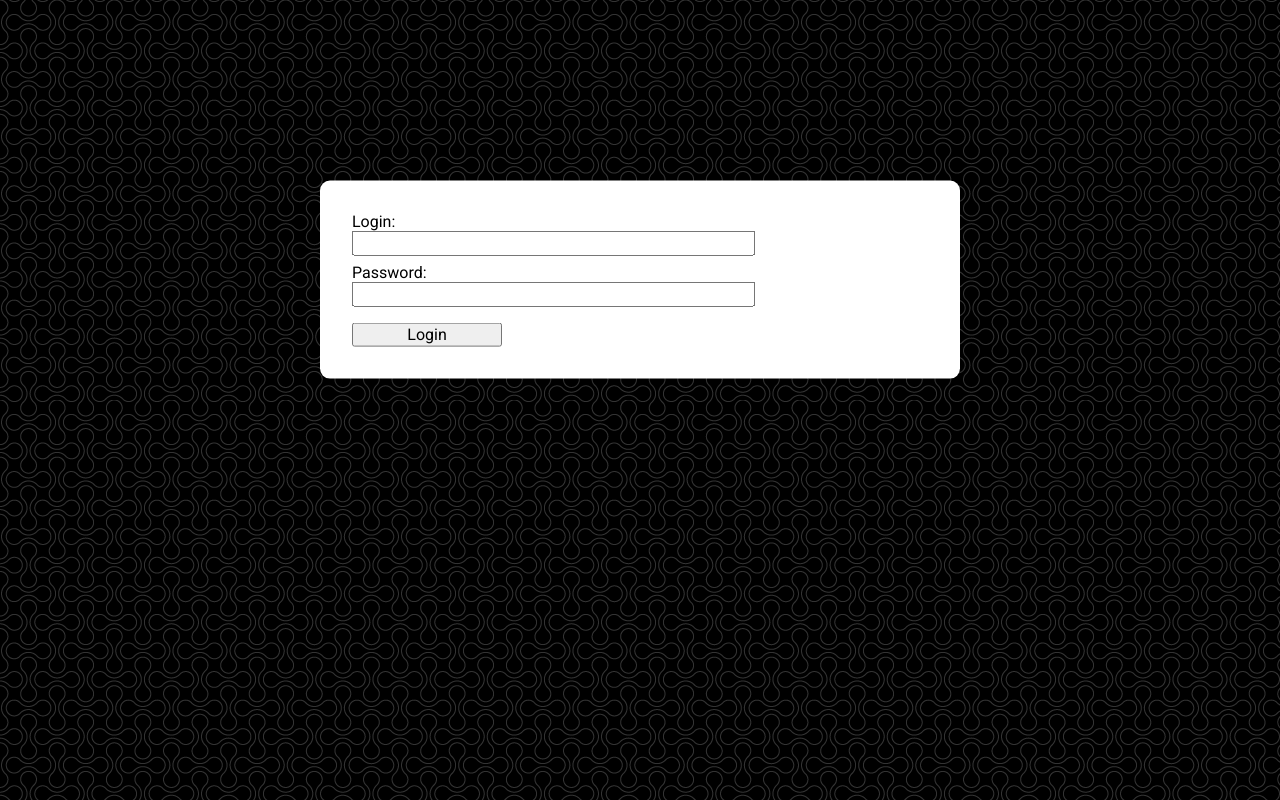
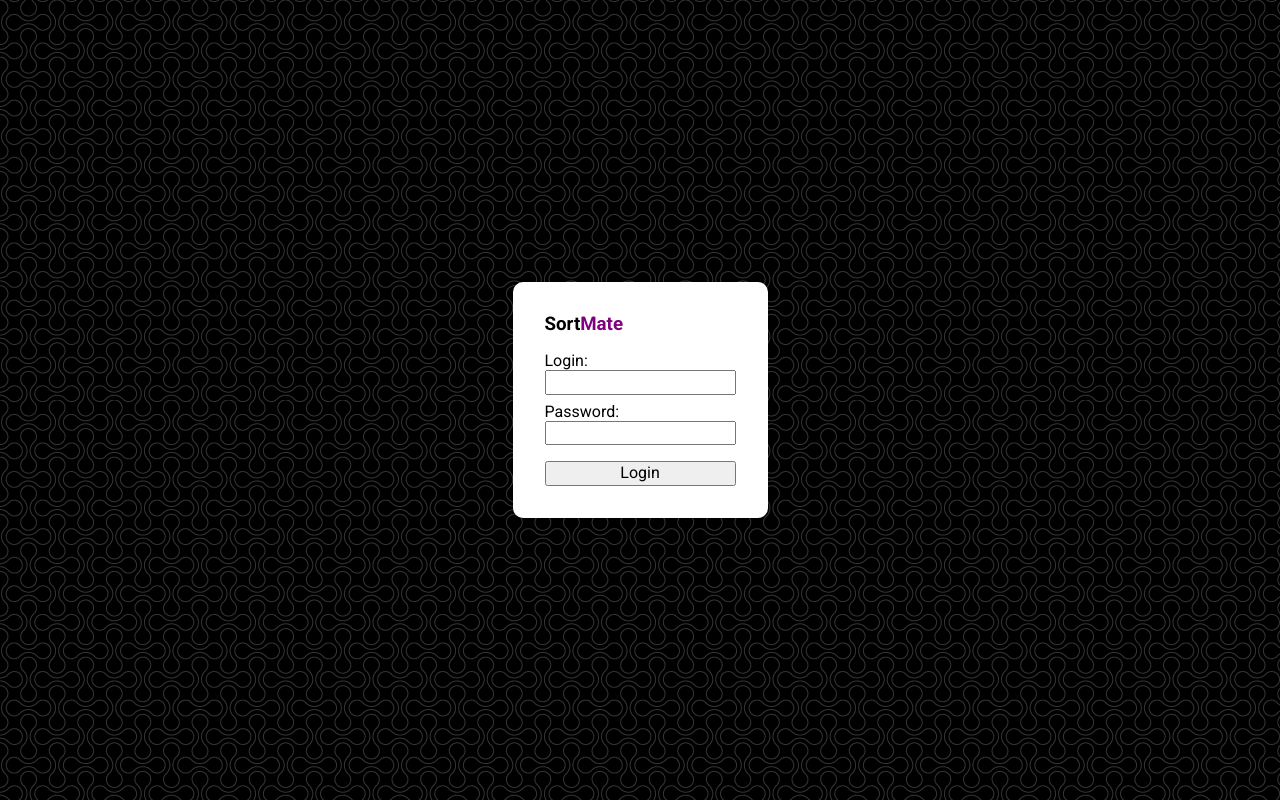
Before and after one commit to Marucik/SortMate, a Vue app: page /login in a window 1280 px wide. Built offline with nearby package versions, Linux system fonts and the light colour scheme; what vue-toast-notification would draw is missing.

Commit message:
Implemented JWT Token.

```diff
--- a/babel.config.js
+++ b/babel.config.js
@@ -1,3 +1,3 @@
 module.exports = {
-  presets: ["@vue/cli-plugin-babel/preset"]
+  presets: ["@vue/cli-plugin-babel/preset", "@babel/preset-env"]
 };
--- a/src/components/Admin/ProductRequest.vue
+++ b/src/components/Admin/ProductRequest.vue
@@ -30,7 +30,9 @@ export default {
   methods: {
     async acceptRequest() {
       try {
-        await axios.post(`/api/product-requests/${this.request.id}:accept`);
+        await axios.post(`/api/product-requests/${this.request.id}:accept`, {
+          headers: { Authorization: `Bearer: ${localStorage.token}` }
+        });
         this.accepted = true;
         this.$emit("requestAccepted", this.request.id);
       } catch {
--- a/src/router/index.js
+++ b/src/router/index.js
@@ -3,6 +3,7 @@ import VueRouter from "vue-router";
 import Home from "../views/Home.vue";
 import Admin from "../views/Admin.vue";
 import Login from "../views/Login.vue";
+import axios from "axios";
 
 Vue.use(VueRouter);
 
@@ -21,10 +22,14 @@ const routes = [
     path: "/admin",
     name: "Admin",
     component: Admin,
-    beforeEnter: (to, from, next) => {
-      if (localStorage.authenticated) {
+    beforeEnter: async (to, from, next) => {
+      try {
+        await axios.get("/api/users/me", {
+          headers: { Authorization: `Bearer: ${localStorage.token}` }
+        });
         next();
-      } else {
+      } catch (error) {
+        Vue.$toast.error("Please login first.");
         next("/login");
       }
     }
--- a/src/views/Admin.vue
+++ b/src/views/Admin.vue
@@ -1,7 +1,9 @@
 <template>
   <div class="admin-wrapper">
     <div class="admin-header">
-      <h2 class="header-title">SortMate Admin</h2>
+      <h2 class="header-title" @click="goToHome">
+        Sort<span>Mate</span> Admin
+      </h2>
       <button class="logout-button" @click="logoutUser">Logout</button>
     </div>
     <div class="admin-main">
@@ -28,13 +30,20 @@ export default {
     };
   },
   async beforeMount() {
-    let response = await axios.get("/api/product-requests");
+    try {
+      let response = await axios.get("/api/product-requests", {
+        headers: { Authorization: `Bearer: ${localStorage.token}` }
+      });
 
-    this.requests = response.data;
+      this.requests = response.data;
+    } catch (error) {
+      this.logoutUser();
+      this.$toast.error("Token expired. Please login again.");
+    }
   },
   methods: {
     logoutUser() {
-      localStorage.authenticated = false;
+      localStorage.clear("token");
       this.$router.push("/login");
     },
     filterRequests(id) {
@@ -42,6 +51,9 @@ export default {
         this.requests = this.requests.filter(element => element.id !== id);
       }, 300);
       this.$toast.success("Request accepted!");
+    },
+    goToHome() {
+      this.$router.push("/");
     }
   }
 };
@@ -67,4 +79,12 @@ export default {
 .header-title {
   margin: 0;
 }
+
+.header-title {
+  cursor: pointer;
+}
+
+.header-title span {
+  color: purple;
+}
 </style>
--- a/src/views/Home.vue
+++ b/src/views/Home.vue
@@ -15,6 +15,7 @@
       @closeRequest="hideRequest"
     />
     <CameraFeed @scan="propToNotify" @progress="updateProgress" />
+    <button class="linkButton" @click="goToLogin">Admin</button>
   </div>
 </template>
 
@@ -63,6 +64,9 @@ export default {
     },
     updateProgress(value) {
       this.scanProgress = value;
+    },
+    goToLogin() {
+      this.$router.push("/admin");
     }
   }
 };
@@ -78,6 +82,25 @@ export default {
   align-items: center;
 }
 
+.linkButton {
+  position: fixed;
+  top: 1rem;
+  left: 1rem;
+  padding: 0.1rem 0.5rem;
+  display: block;
+  outline: none;
+  background-color: #fff;
+  border: 5px black solid;
+  border-radius: 1rem;
+  opacity: 0.8;
+  transition: transform 0.1s ease-out;
+}
+
+.linkButton:hover {
+  cursor: pointer;
+  transform: scale(1.1);
+}
+
 #camera {
   height: 100%;
 }
--- a/src/views/Login.vue
+++ b/src/views/Login.vue
@@ -1,5 +1,7 @@
 <template>
-  <form v-on:submit.prevent="loginUser" class="form-container">
+  <div class="form-container">
+    <form v-on:submit.prevent="loginUser" class="form-wrapper">
+      <h3 class="header" @click="goToHome">Sort<span>Mate</span></h3>
       <div class="input-wrapper">
         <label for="login">Login:</label>
         <input type="text" name="login" v-model="login" />
@@ -10,6 +12,7 @@
       </div>
       <input type="submit" class="login-button" value="Login" />
     </form>
+  </div>
 </template>
 
 <script>
@@ -27,17 +30,20 @@ export default {
   methods: {
     async loginUser() {
       try {
-        await axios.post("/api/user/login", {
+        const userToken = await axios.post("/api/users/login", {
           login: this.login,
           password: this.passowrd
         });
 
-        localStorage.authenticated = true;
+        localStorage.token = userToken.data;
 
         this.$router.push("/admin");
       } catch {
-        this.$toast.error("Bad login ro password.");
+        this.$toast.error("Bad login or password.");
       }
+    },
+    goToHome() {
+      this.$router.push("/");
     }
   }
 };
@@ -46,34 +52,46 @@ export default {
 <style scoped>
 .form-container {
   display: flex;
+  flex-flow: column;
   justify-content: center;
-  flex-flow: column;
-  width: 50vw;
-  padding: 0.1rem 0.5rem;
-  position: fixed;
-  top: 30%;
-  left: 50%;
-  transform: translate(-50%, -30%);
-  z-index: 99;
+  align-items: center;
+  width: 100vw;
+  height: 100vh;
+}
+
+.header {
+  margin: 0;
+  margin-bottom: 1rem;
+}
+
+.header:hover {
+  cursor: pointer;
+}
+
+.header span {
+  color: purple;
+}
+
+.form-wrapper {
   background-color: #fff;
   border-radius: 10px;
   padding: 2rem;
 }
 
-.form-container > .input-wrapper {
+.input-wrapper {
   display: flex;
   flex-flow: column;
   justify-content: center;
-  width: 70%;
+  width: 100%;
   padding-bottom: 0.5rem;
 }
 
-.form-container > .input-wrapper:nth-last-of-type(1) {
+.input-wrapper:nth-last-of-type(1) {
   padding-bottom: 0;
 }
 
 .login-button {
   margin-top: 1rem;
-  width: 150px;
+  width: 100%;
 }
 </style>
```
Also changed, not shown: package.json (+17 -1 lines), 1 other file (tests, documents, lock files or other folders). Lines whose indentation alone changed are shown as unchanged.
